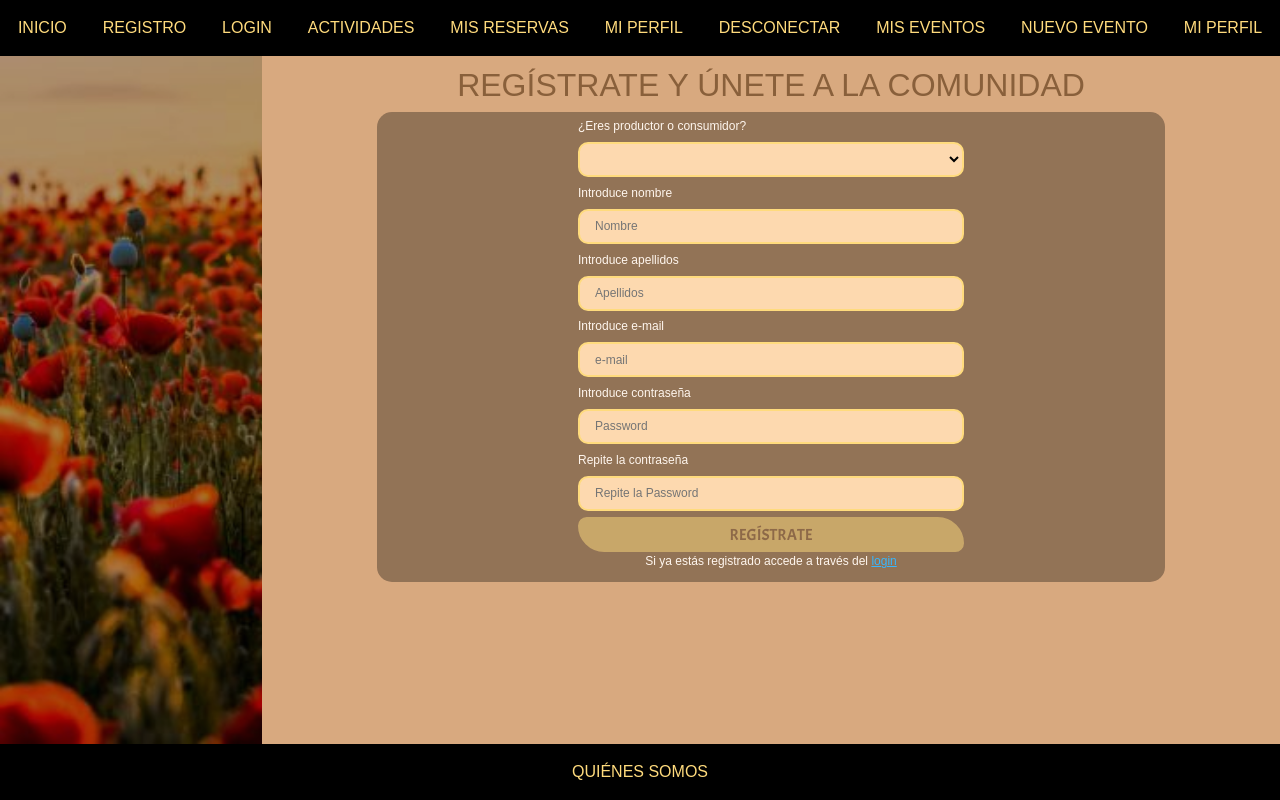
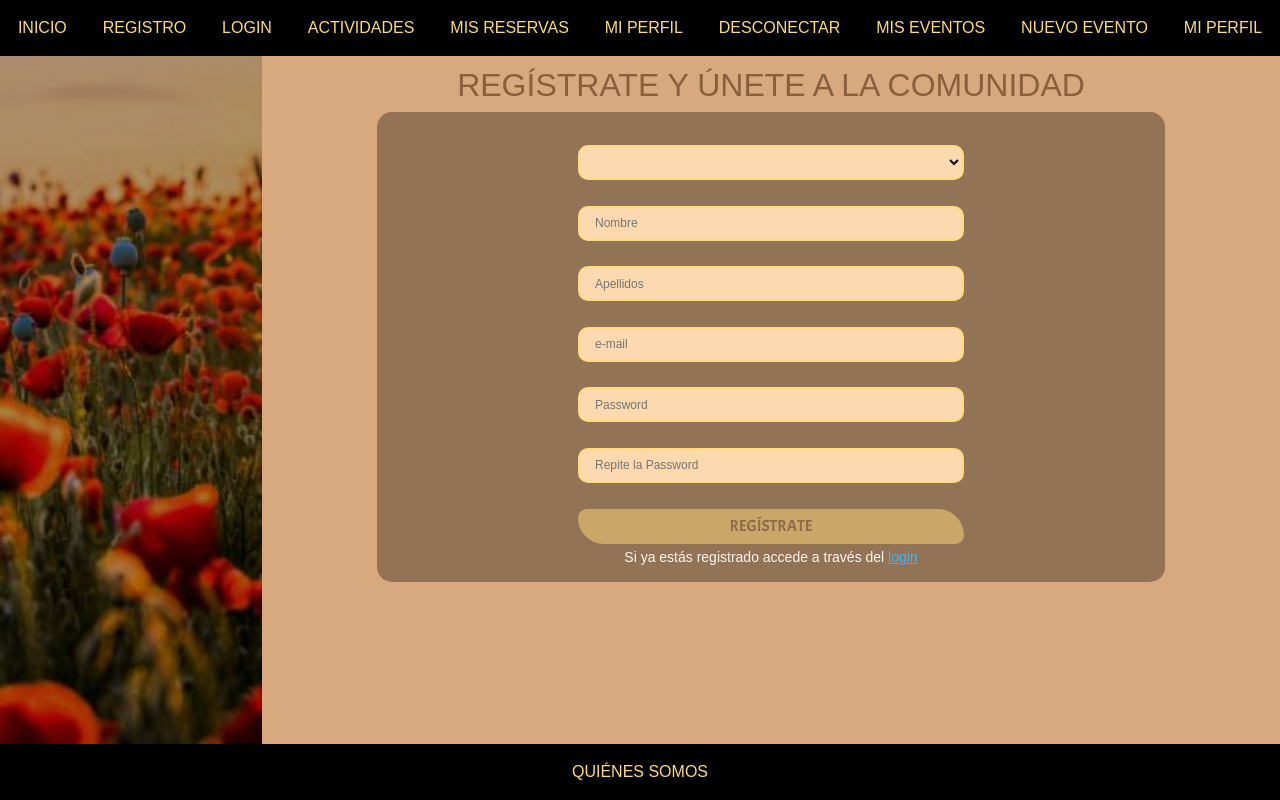
Before and after one commit to SildelaBarrera/Ruralea, an Angular app: page /registro in a window 1280 px wide. Built offline with nearby package versions, Linux system fonts and the light colour scheme; a web font is replaced by a local one.

Commit message:
subida correcciones3

```diff
--- a/src/app/pages/login/login.component.css
+++ b/src/app/pages/login/login.component.css
@@ -85,6 +85,14 @@ input{
     height: 35px;
     width: 386px;
 }
+
+#aviso{
+    font-size: 14px;
+    color:var(--blanco);
+    font-family: var(--links);
+    width: 386px;
+    text-align: left;
+}
 .boton{
     display: flex;
     flex-direction: column;
@@ -94,6 +102,7 @@ input{
 
 }
 button{
+    margin-top: 8px;
     border: solid var(--mostaza) 2px;
     height: 35px;
     width: 386px;
@@ -110,11 +119,12 @@ button:disabled {
   }
 
 .texto{
-    font-size: 12px;
+    font-size: 14px;
     color:var(--blanco);
     font-family: var(--links);
     width: 386px;
     text-align: center;
+    margin-top: 5px;
 }
 a{
     color: #37B7FF;
--- a/src/app/pages/login/login.component.html
+++ b/src/app/pages/login/login.component.html
@@ -8,21 +8,21 @@
 
     <div class="inputs">
     <form #userForm="ngForm" (ngSubmit)="onSubmit(userForm)">
-        <label for="">Introduce e-mail</label>
+
         <div class="inputsHijo">
         <input type="text" placeholder="E-mail" class="form-control" name="email" #email="ngModel" [(ngModel)]="usuario.email"
         [ngClass]="{'is-invalid':(email.dirty || email.touched) && email.invalid}" email required>
-            <div *ngIf="(email.dirty || email.touched) && email.invalid" class="invalid-feedback">
+            <div id="aviso" *ngIf="(email.dirty || email.touched) && email.invalid" class="invalid-feedback">
                 <p *ngIf="email.errors.required">El email es obligatorio</p>
                 <p *ngIf="email.errors.email">Direccion de mail es incorrecta</p>
             </div>
 
-        <label for="">Introduce contraseña</label>
+
         <div>
             <input type="password" placeholder="Contraseña" name="password" #password="ngModel" class="form-control"[(ngModel)]="usuario.password"
             [ngClass]="{'is-invalid':(password.dirty || password.touched) && password.invalid}" minlength="8" required>
 
-                <div *ngIf="(password.dirty || password.touched) && password.invalid" class="invalid-feedback">
+                <div id="aviso" *ngIf="(password.dirty || password.touched) && password.invalid" class="invalid-feedback">
                     <p *ngIf="password.errors.required">La contraseña es obligatoria</p>
                     <p *ngIf="password.errors.minlength">Debe tener al menos 8 caracteres</p>
                 </div>
--- a/src/app/pages/registro/registro.component.css
+++ b/src/app/pages/registro/registro.component.css
@@ -29,6 +29,7 @@
     align-items: center;
 }
 .inputs{
+    padding-top: 15px;
 
     border-radius: 15px;
     height:470px;
@@ -41,10 +42,10 @@
 
 }
 .inputsHijo{
-    margin-top: 5px;
+
     display: flex;
     flex-direction: column;
-    justify-content: space-between;
+    justify-content: space-around;
     align-items: center;
     text-align: center;
     height: 469px;
@@ -61,14 +62,8 @@ select{
     border-radius: 10px;
     height: 35px;
     width: 386px;
-}
-label{
-
     font-size: 12px;
-    color:var(--blanco);
-    font-family: var(--links);
-    width: 386px;
-    text-align: left;
+    margin-top: 5px;
 }
 
 input{
@@ -97,15 +92,16 @@ button:disabled {
   }
 
 .texto{
-    font-size: 12px;
+    font-size: 14px;
     color:var(--blanco);
     font-family: var(--links);
     width: 386px;
     text-align: center;
+    margin-top: 3px;
 }
 #aviso{
-    font-size: 12px;
-    color:rgb(77, 0, 0);
+    font-size: 14px;
+    color:var(--blanco);
     font-family: var(--links);
     width: 386px;
     text-align: left;
--- a/src/app/pages/registro/registro.component.html
+++ b/src/app/pages/registro/registro.component.html
@@ -9,14 +9,12 @@
             <form [formGroup]="myForm">
 
                 <div class="inputsHijo">
-                <label for="">¿Eres productor o consumidor?</label>
                 <select id="tapa" name="tapa" class="form-group" formControlName="userType">
-                    <option value="" disabled selected>Elige una opcion</option>
+                    <option value="Elige una opcion" disabled selected>Elige una opcion</option>
                     <option value="Productor">Productor</option>
                     <option value="Consumidor">Consumidor</option>
                 </select>
 
-                <label for="">Introduce nombre</label>
                 <div class="form-group">
                     <input class="form-group" type="text" formControlName="name" #input1
                     placeholder="Nombre"
@@ -24,7 +22,7 @@
                     && !myForm.get('name').valid}">
                     <div id="aviso" *ngIf="!myForm.get('name').valid" class="invalid-feedback">Name is required</div>
                 </div>
-                <label for="">Introduce apellidos</label>
+
                 <div class="form-group">
                     <input class="form-group" type="text" formControlName="lastName" #input2
                     placeholder="Apellidos"
@@ -32,7 +30,7 @@
                     && !myForm.get('lastName').valid}">
                     <div id="aviso" *ngIf="!myForm.get('lastName').valid" class="invalid-feedback">Last name is required</div>
                 </div>
-                <label for="">Introduce e-mail</label>
+
                 <div class="form-group">
                     <input class="form-group" type="email" formControlName="email" #input3
                     placeholder="e-mail"
@@ -44,7 +42,7 @@
 
                     </div>
                 </div>
-                <label for="">Introduce contraseña</label>
+
                 <div class="form-group">
                     <input class="form-group" type="password" formControlName="password" #input5
                     placeholder="Password"
@@ -56,7 +54,7 @@
 
                     </div>
                 </div>
-                <label for="">Repite la contraseña</label>
+
                 <div class="form-group">
                     <input class="form-group" type="password" formControlName="password2" #input6
                     placeholder="Repite la Password"
```
